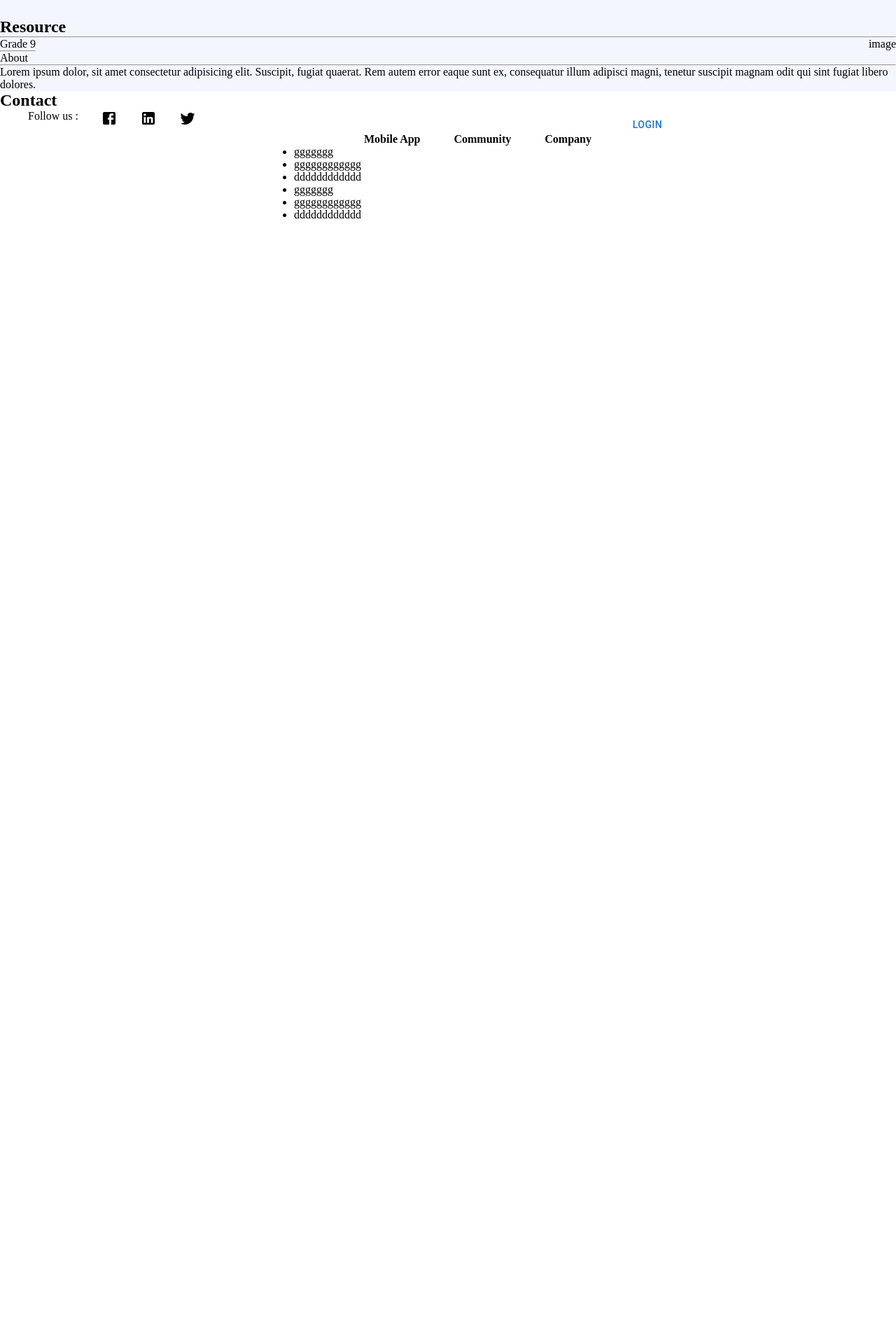
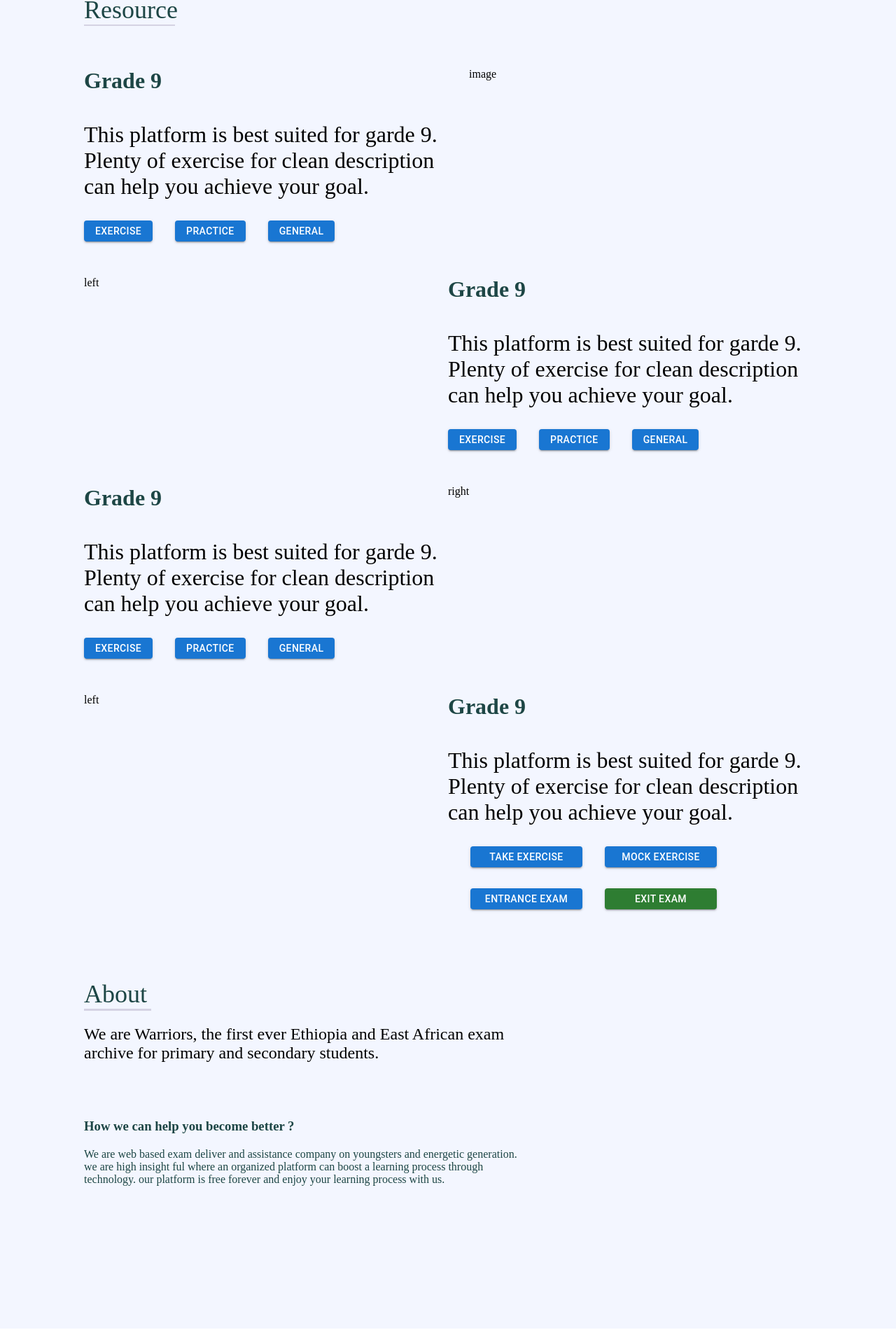
Before and after one commit to Keneni45/Edu-Air-Tech, a React (Vite) app: page / in a window 1280 px wide. Shown: the part 559-2479 px from the top of the page at 70% size. Before the commit the page ends 1089 px from the top, so only its background shows below. Built offline with nearby package versions, Linux system fonts and the light colour scheme.

Commit message:
Add Home Components

```diff
--- a/src/Page/HomePage.tsx
+++ b/src/Page/HomePage.tsx
@@ -2,7 +2,6 @@ import styles from "./home.module.css";
 import TwitterIcon from "@mui/icons-material/Twitter";
 import LinkedInIcon from "@mui/icons-material/LinkedIn";
 import FacebookIcon from "@mui/icons-material/Facebook";
-import CardContent from "@mui/material/CardContent";
 import Button from "@mui/material/Button";
 import { Link } from "react-router-dom";
 import { useState } from "react";
@@ -69,84 +68,223 @@ export default function HomePage() {
             <div className={styles.imgBg}></div>
           </div>
         </div>
-        <CardContent />
 
         <div>
-          {" "}
-          <h2>
-            Resource <hr />
-          </h2>
+          <p className={styles.resourceTxt}>Resource</p>
+          <div className={styles.resourceLine}></div>
         </div>
         <div className={styles.resource}>
-          <div className={styles.leftResource}>
-            Grade 9 <hr />
+          <div className={styles.resourceLeft}>
+            <div>
+              <h1 style={{ color: "rgb(29, 70, 69)" }}>Grade 9</h1>
+            </div>
+            <p style={{ marginTop: "40px", fontSize: "32px" }}>
+              This platform is best suited for garde 9. Plenty of exercise for
+              clean description can help you achieve your goal.
+            </p>
+            <div>
+              <Button
+                variant="contained"
+                style={{
+                  height: "30px",
+                  marginTop: "30px",
+                }}>
+                Exercise
+              </Button>
+              <Button
+                variant="contained"
+                style={{
+                  marginLeft: "2rem",
+                  height: "30px",
+                  marginTop: "30px",
+                }}>
+                Practice
+              </Button>
+              <Button
+                variant="contained"
+                style={{
+                  marginLeft: "2rem",
+                  height: "30px",
+                  marginTop: "30px",
+                }}>
+                General
+              </Button>
+            </div>
           </div>
-          <div className={styles.rightResource}>image</div>
+          <div className={styles.resourceRight}>image</div>
+        </div>
+        <div className={styles.resource1}>
+          <div className={styles.leftResource1}>left</div>
+          <div className={styles.rightResource1}>
+            <div>
+              <h1 style={{ color: "rgb(29, 70, 69)" }}>Grade 9</h1>
+            </div>
+            <p style={{ marginTop: "40px", fontSize: "32px" }}>
+              This platform is best suited for garde 9. Plenty of exercise for
+              clean description can help you achieve your goal.
+            </p>
+            <div>
+              <Button
+                variant="contained"
+                style={{
+                  height: "30px",
+                  marginTop: "30px",
+                }}>
+                Exercise
+              </Button>
+              <Button
+                variant="contained"
+                style={{
+                  marginLeft: "2rem",
+                  height: "30px",
+                  marginTop: "30px",
+                }}>
+                Practice
+              </Button>
+              <Button
+                variant="contained"
+                style={{
+                  marginLeft: "2rem",
+                  height: "30px",
+                  marginTop: "30px",
+                }}>
+                General
+              </Button>
+            </div>
+          </div>
+        </div>
+        <div className={styles.resource2}>
+          <div className={styles.leftResource2}>
+            <div>
+              <h1 style={{ color: "rgb(29, 70, 69)" }}>Grade 9</h1>
+            </div>
+            <p style={{ marginTop: "40px", fontSize: "32px" }}>
+              This platform is best suited for garde 9. Plenty of exercise for
+              clean description can help you achieve your goal.
+            </p>
+            <div>
+              <Button
+                variant="contained"
+                style={{
+                  height: "30px",
+                  marginTop: "30px",
+                }}>
+                Exercise
+              </Button>
+              <Button
+                variant="contained"
+                style={{
+                  marginLeft: "2rem",
+                  height: "30px",
+                  marginTop: "30px",
+                }}>
+                Practice
+              </Button>
+              <Button
+                variant="contained"
+                style={{
+                  marginLeft: "2rem",
+                  height: "30px",
+                  marginTop: "30px",
+                }}>
+                General
+              </Button>
+            </div>
+          </div>
+          <div className={styles.rightResource2}>right</div>
         </div>
         <div>
-          About <hr />
-        </div>
-        <div className={styles.about}>
-          <div className={styles.leftAbout}>
-            <p>
-              Lorem ipsum dolor, sit amet consectetur adipisicing elit.
-              Suscipit, fugiat quaerat. Rem autem error eaque sunt ex,
-              consequatur illum adipisci magni, tenetur suscipit magnam odit qui
-              sint fugiat libero dolores.
+          <div className={styles.resource3}>
+            <div className={styles.leftResource3}>left</div>
+            <div className={styles.rightResource3}>
+              <div>
+                <h1 style={{ color: "rgb(29, 70, 69)" }}>Grade 9</h1>
+              </div>
+              <p style={{ marginTop: "40px", fontSize: "32px" }}>
+                This platform is best suited for garde 9. Plenty of exercise for
+                clean description can help you achieve your goal.
+              </p>
+              <div>
+                <Button
+                  variant="contained"
+                  style={{
+                    marginLeft: "2rem",
+                    height: "30px",
+                    marginTop: "30px",
+                    width: "160px",
+                  }}>
+                  Take Exercise
+                </Button>
+                <Button
+                  variant="contained"
+                  style={{
+                    marginLeft: "2rem",
+                    height: "30px",
+                    marginTop: "30px",
+                    width: "160px",
+                  }}>
+                  Mock Exercise
+                </Button>
+                <Button
+                  variant="contained"
+                  style={{
+                    marginLeft: "2rem",
+                    height: "30px",
+                    marginTop: "30px",
+                    width: "160px",
+                  }}>
+                  Entrance Exam
+                </Button>
+                <Button
+                  variant="contained"
+                  color="success"
+                  style={{
+                    marginLeft: "2rem",
+                    height: "30px",
+                    marginTop: "30px",
+                    width: "160px",
+                  }}>
+                  Exit Exam
+                </Button>
+              </div>
+            </div>
+          </div>
+          <div className={styles.aboutBody}>
+            <p className={styles.aboutTxt}>About</p>
+            <div className={styles.aboutLine}></div>
+            <p style={{ fontSize: "24px", marginTop: "20px" }}>
+              We are Warriors, the first ever Ethiopia and East African exam
+              archive for primary and secondary students.
             </p>
           </div>
-          <div></div>
+          <div className={styles.lastTxt}>
+            <h3>How we can help you become better ?</h3>
+            <p style={{ marginTop: "20px" }}>
+              We are web based exam deliver and assistance company on youngsters
+              and energetic generation. we are high insight ful where an
+              organized platform can boost a learning process through
+              technology. our platform is free forever and enjoy your learning
+              process with us.
+            </p>
+          </div>
         </div>
-        <div className={styles.footer}>
-          <div className={styles.leftFooter}>
-            <h2>Contact</h2>
+      </div>
+      <div className={styles.footer}>
+        <p className={styles.contact}>Contact</p>
+        <div className={styles.contactLine}></div>
+        <div className={styles.footerItem}>
+          <div className={styles.socialMedia}>
             <div>
-              <ul className={styles.listFooter}>
-                <li>Follow us :</li>
-                <li className={styles.icon}>
-                  <FacebookIcon />
-                </li>
-                <li>
-                  <LinkedInIcon />
-                </li>
-                <li>
-                  <TwitterIcon />
-                </li>
-              </ul>
+              <FacebookIcon sx={{ color: "blue", marginTop: "20px" }} />
+            </div>
+            <div>
+              <LinkedInIcon sx={{ color: "blue", marginTop: "20px" }} />
+            </div>
+            <div>
+              <TwitterIcon sx={{ color: "blue", marginTop: "20px" }} />
             </div>
           </div>
-
-          <div className={styles.rightFooter}>
-            <div>
-              <ul className={styles.rightFooter}>
-                <li>
-                  <h4>Mobile App</h4>{" "}
-                </li>
-
-                <li>
-                  {" "}
-                  <h4>Community</h4>
-                </li>
-                <li>
-                  <h4>Company</h4>
-                </li>
-              </ul>
-              <div className={styles.list}>
-                <ul>
-                  <li>ggggggg</li>
-                  <li>gggggggggggg</li>
-                  <li>dddddddddddd</li>
-
-                  <li>ggggggg</li>
-                  <li>gggggggggggg</li>
-                  <li>dddddddddddd</li>
-                </ul>
-              </div>
-            </div>
-            <div>
-              <Button>Login</Button>
-            </div>
-          </div>
+          <div>hh</div>
         </div>
       </div>
     </div>
--- a/src/Page/home.module.css
+++ b/src/Page/home.module.css
@@ -40,7 +40,7 @@
   width: 100%;
 }
 .leftHomeBody {
-  margin-left: 50px;
+  margin-left: 120px;
   margin-top: 20vh;
 }
 .middleLine {
@@ -105,21 +105,114 @@
   margin-left: 40px;
   margin-top: 10px;
 }
+.resourceTxt {
+  font-size: 36px;
+  margin-left: 120px;
+  color: rgb(29, 70, 69);
+}
 .resource {
   display: flex;
   justify-content: space-between;
 }
-.about {
+.resource1 {
   display: flex;
   justify-content: space-between;
+  margin-top: 50px;
+  margin-left: 120px;
+  margin-right: 120px;
 }
-
-.aboutLeft {
+.rightResource1 {
   width: 50%;
+}
+.leftResource1 {
+  width: 50%;
+}
+.resource2 {
+  display: flex;
+  justify-content: space-between;
+  margin-top: 50px;
+  margin-left: 120px;
+  margin-right: 120px;
+}
+.rightResource2 {
+  width: 50%;
+}
+.leftResource2 {
+  width: 50%;
+}
+.resource3 {
+  display: flex;
+  justify-content: space-between;
+  margin-top: 50px;
+  margin-left: 120px;
+  margin-right: 120px;
+}
+.rightResource3 {
+  width: 50%;
+}
+.leftResource3 {
+  width: 50%;
+}
+.resourceLine {
+  width: 130px;
+  height: 2px;
+  background-color: rgb(212, 210, 227);
+  margin-left: 120px;
+}
+.resourceLeft {
+  margin-left: 120px;
+  width: 50%;
+  margin-top: 60px;
+}
+.resourceRight {
+  margin-right: 60px;
+  margin-top: 60px;
+  width: 50%;
+}
+.aboutBody {
+  margin-left: 120px;
+  width: 50%;
+}
+.aboutTxt {
+  font-size: 36px;
+  color: rgb(29, 70, 69);
+  margin-top: 100px;
+}
+.aboutLine {
+  width: 96px;
+  height: 3px;
+  background-color: rgb(212, 210, 227);
+}
+.lastTxt {
+  margin-left: 120px;
+  margin-top: 80px;
+  color: rgb(29, 70, 69);
+  width: 50%;
+  height: 300px;
 }
 .footer {
   background-color: rgb(255, 255, 255);
-  height: 50vh;
+  height: 100%;
+  margin-left: 120px;
+  margin-right: 20px;
+}
+.contact {
+  font-size: 36px;
+  color: rgb(29, 70, 69);
+  margin-top: 100px;
+  font-weight: bold;
+}
+.contactLine {
+  width: 110px;
+  height: 3px;
+  margin-left: 6px;
+  background-color: rgb(212, 210, 227);
+}
+.socialMedia {
+  display: flex;
+  gap: 2rem;
+}
+.footerItem {
   display: flex;
 }
 .listFooter {
```
